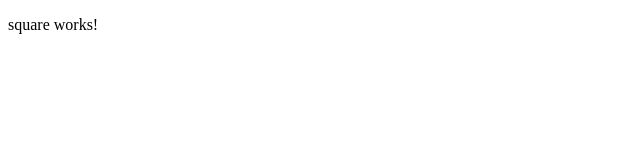
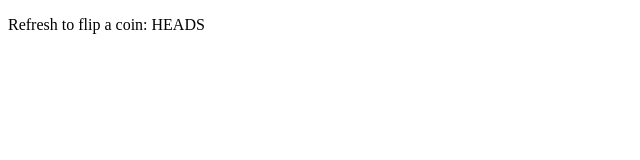
Before and after one commit to alex-wzm/fireship-angular-tutorial, an Angular app in the folder tic-tac-toe-pwa/: page / in a window 1280 px wide. Shown: the top 160 px of the page, without its empty margins (0-640 px from the left). Built offline with nearby package versions, Linux system fonts and the light colour scheme.

Commit message:
random coin flip to demonstrate angular templates

```diff
--- a/tic-tac-toe-pwa/src/app/square/square.component.ts
+++ b/tic-tac-toe-pwa/src/app/square/square.component.ts
@@ -4,7 +4,7 @@ import { Component } from '@angular/core';
   selector: 'app-square',
   template: `
     <p>
-      square works!
+      Refresh to flip a coin: {{ headsOrTails }}
     </p>
   `,
   styles: [
@@ -12,4 +12,6 @@ import { Component } from '@angular/core';
 })
 export class SquareComponent {
 
+  headsOrTails = Math.random() > 0.5 ? 'HEADS' : 'TAILS'
+
 }
```
